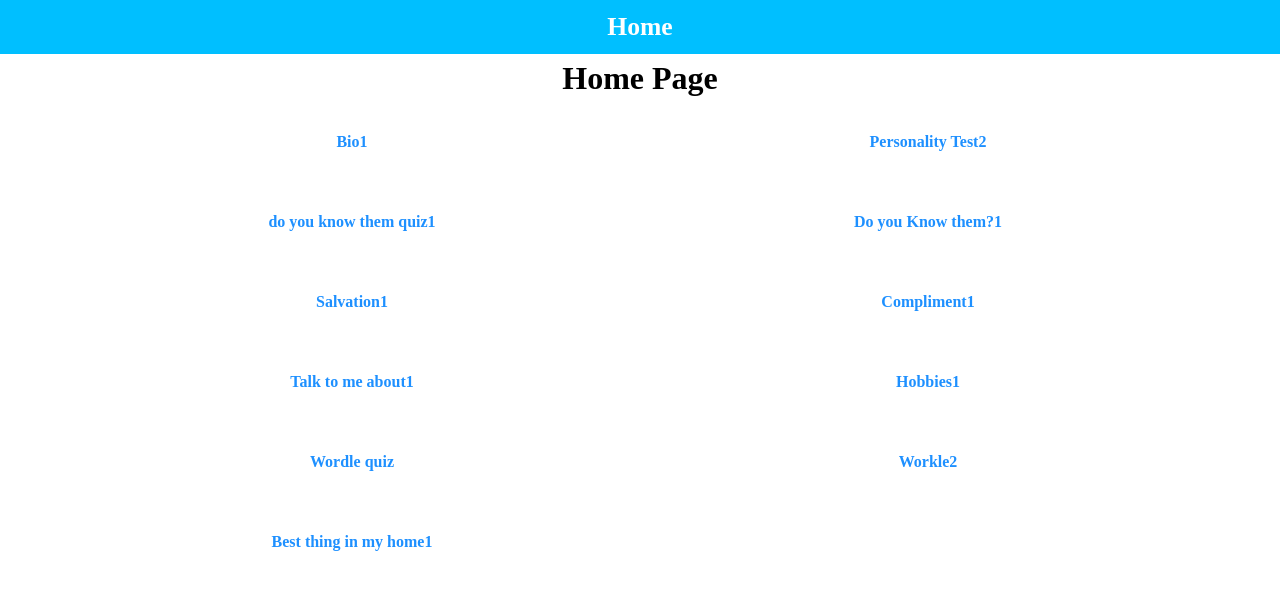
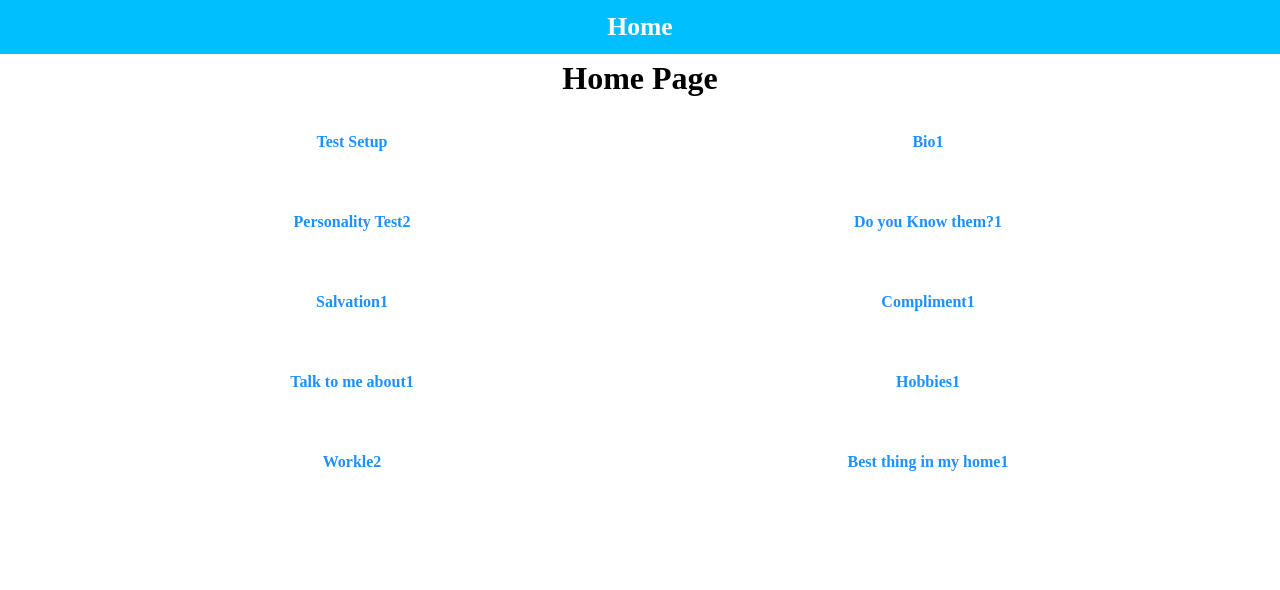
Before and after one commit to waterifire/work-positive, a Django app: page / in a window 1280 px wide. Shown: the top 590 px of the page. Run offline with Django 4.2, Linux system fonts and the light colour scheme.

Commit message:
touch ups

```diff
--- a/____work/base/templates/base/home.html
+++ b/____work/base/templates/base/home.html
@@ -13,15 +13,14 @@
 <div class="topic_zone">
   <div class="container">
     <div class="topic_area">
+      <a href="">Test Setup</a>
       <a href="">Bio1</a>
       <a href="">Personality Test2</a>
-      <a href="">do you know them quiz1</a>
       <a href="">Do you Know them?1</a>
       <a href="">Salvation1</a>
       <a href="{% url 'compliment_home' %}">Compliment1</a>
       <a href="">Talk to me about1</a>
       <a href="{% url 'hobby_home' %}">Hobbies1</a>
-      <a href="">Wordle quiz</a>
       <a href="">Workle2</a>
       <a href="">Best thing in my home1</a>
     </div>
--- a/____work/compliment/templates/compliment/compliment_home.html
+++ b/____work/compliment/templates/compliment/compliment_home.html
@@ -13,11 +13,11 @@
 <div class="tools_zone">
   <div class="container">
     <div class="tools_area">
-      <a href="{% url 'compliment_home' %}?q=''">All</a>
+      <a href="{% url 'compliment_home' %}">All</a>
       <form action="" method="get"> <!-- //TODO: fix the url that is showing -->
         {% csrf_token %}
         <input type="text" name="q" placeholder="Search...">
-        <!-- <input type="submit" name="search_btn" value="Search"> -->
+        <input type="submit" name="search_btn" value="Search">
       </form>
     </div>
   </div>
```
